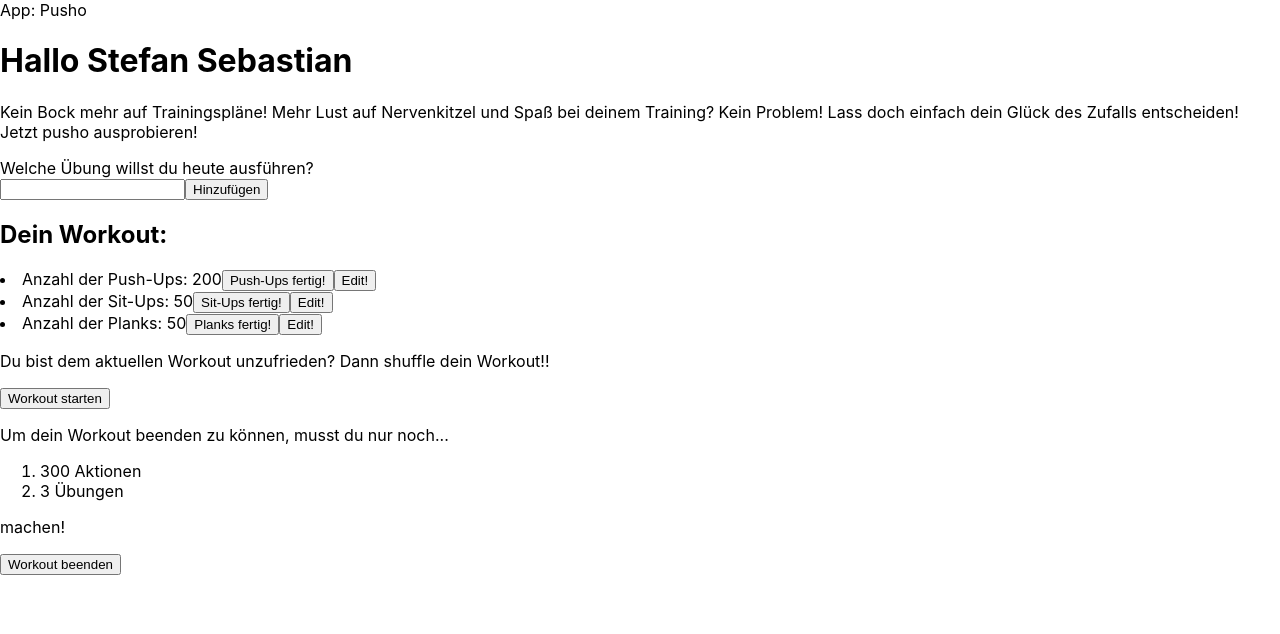
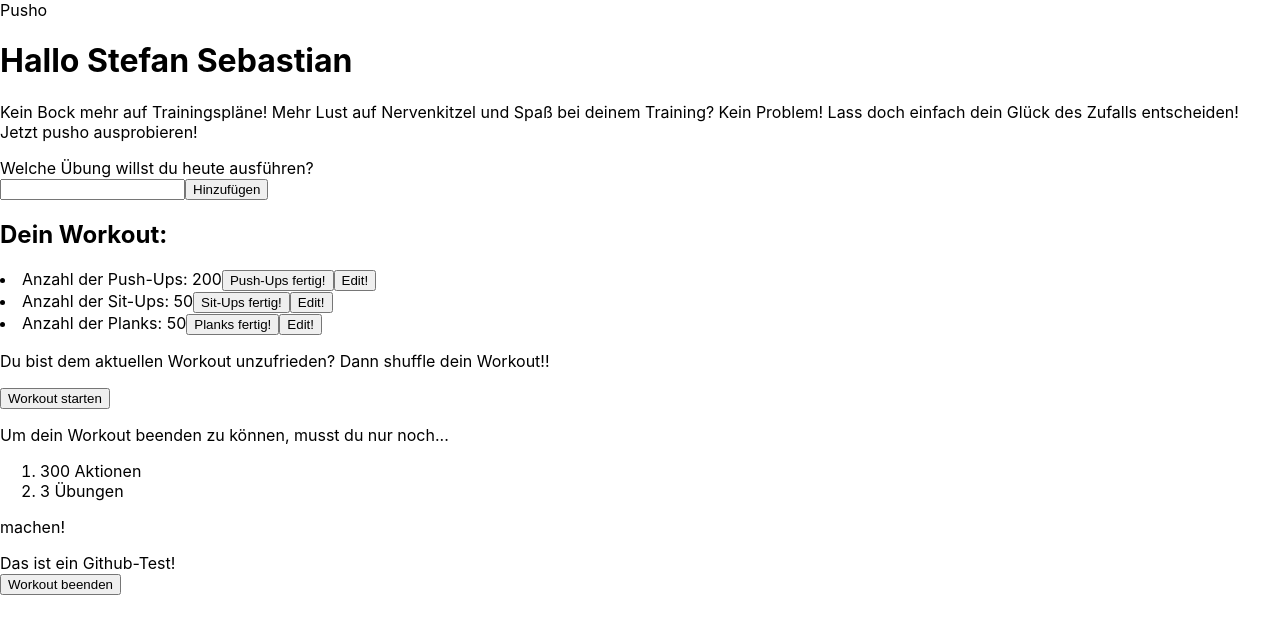
Before and after one commit to stefanhassinger/pushup-tool, a React (Create React App) app: page / in a window 1280 px wide. Shown: the top 634 px of the page. Built offline with nearby package versions, Linux system fonts and the light colour scheme.

Commit message:
GitHub-Test

```diff
--- a/src/App.js
+++ b/src/App.js
@@ -88,7 +88,7 @@ function App(props) {
   return (
     <div className="pusho">
       <header className="pusho-header">
-        App: Pusho
+        Pusho
       </header>
 
       <Form subject = {subject}
@@ -112,6 +112,10 @@ function App(props) {
           <p>machen!</p>
         </div>
 
+        <div>
+          Das ist ein Github-Test!
+        </div>
+
         <div className="pusho-end-button">
           <button onClick={workoutBeenden} type="submit" className="btn btn-end">Workout beenden</button>
         </div>
```
Also changed, not shown: 1 other file (tests, documents, lock files or other folders).
